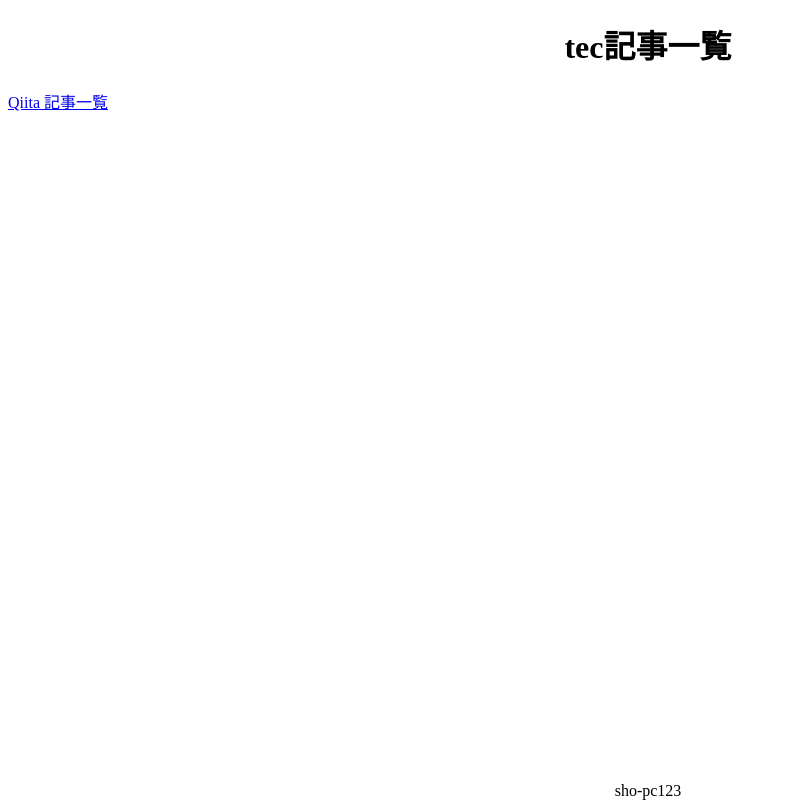
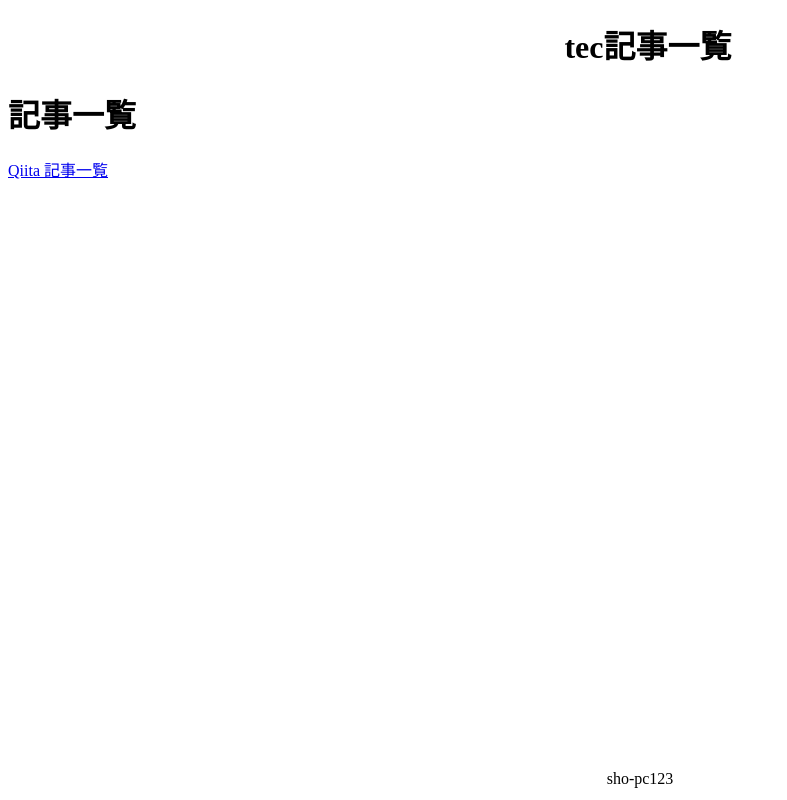
Before and after one commit to sho-pc123/nuxt3-app, a Nuxt app: page / in a window 1280 px wide. Shown: the whole page, without its empty margins (0-787 px from the left). Built offline with nearby package versions, Linux system fonts and the light colour scheme.

Commit message:
全体のスタイル修正

```diff
--- a/layouts/style.scss
+++ b/layouts/style.scss
@@ -1,13 +1,22 @@
 .layout-container {
+
+  &__content {
+    margin-top: 90px;
+    margin-bottom: 25px;
+  }
+
   &__header {
     position: fixed;
     top: 0;
     width: 100%;
+    height: 80px;
   }
 
   &__footer {
     position: fixed;
     bottom: 0;
+    left: 0;
     width: 100%;
+    height: 30px;
   }
 }
```
Also changed, not shown: components/layout-contents/Header/style.scss (line endings or trailing spaces).
